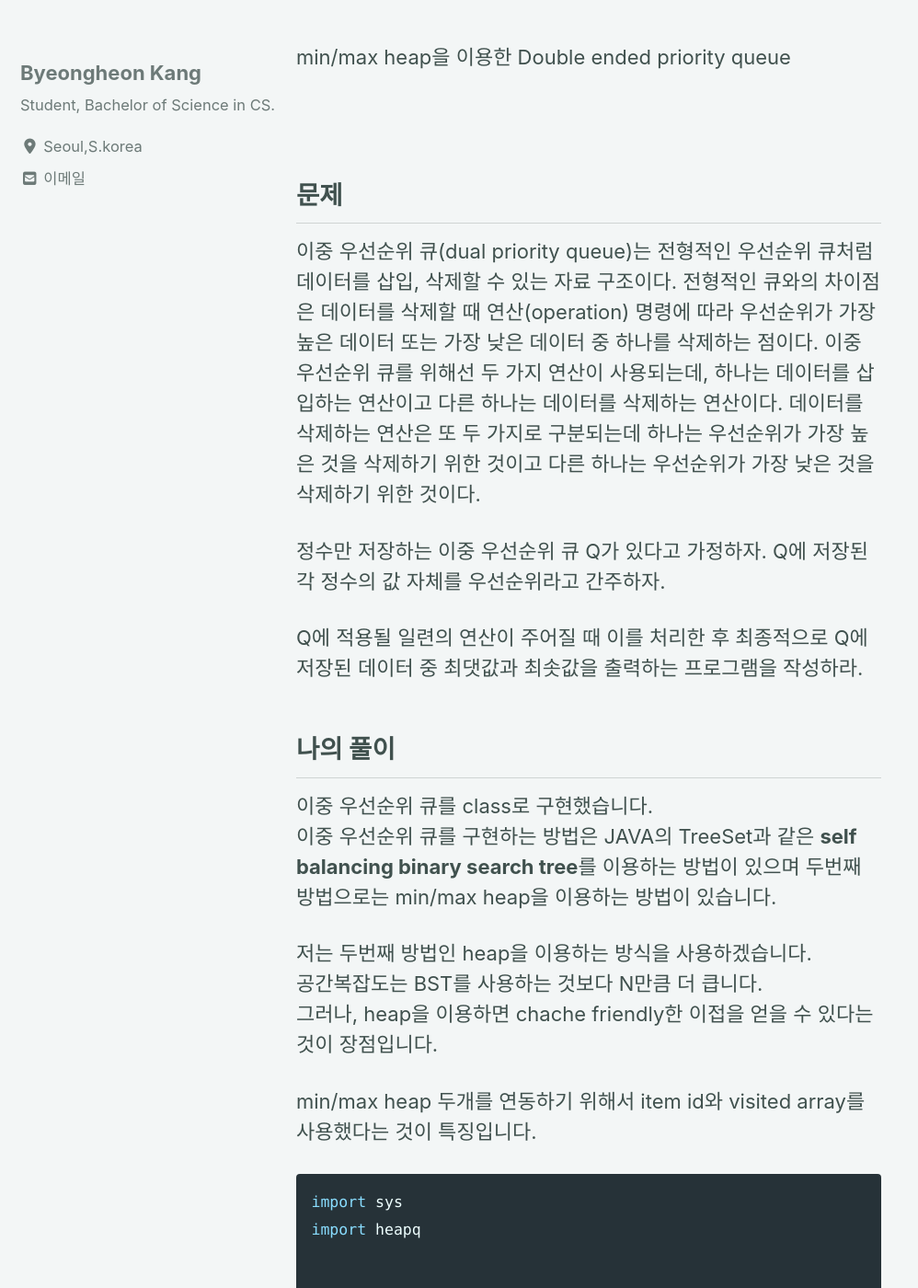
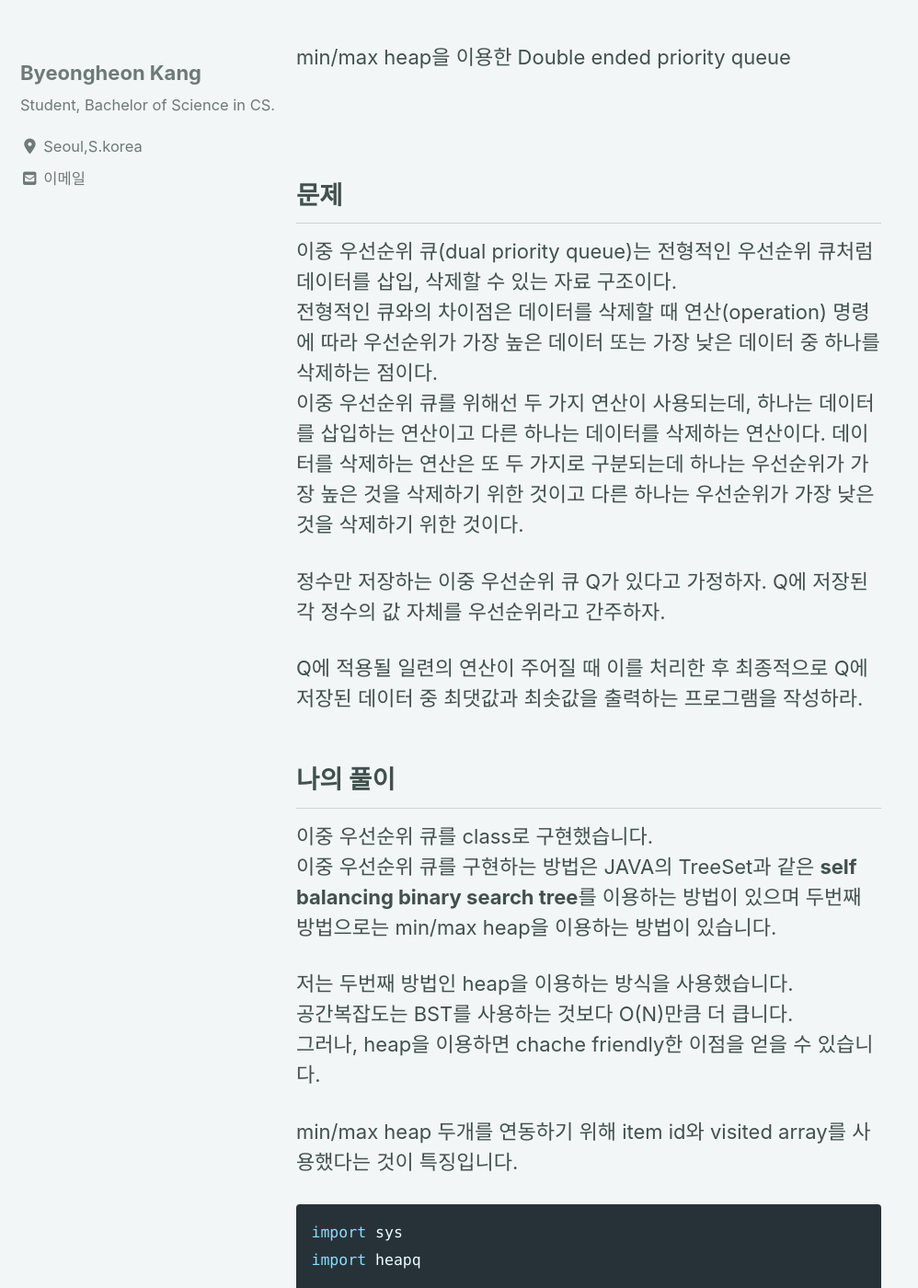
Before and after one commit to devtrail42/devtrail42.github.io, a Jekyll site: the page built from _posts/2021-05-23-96.md, in a window 1280 px wide and 1400 px high, scrolled down 537 px. Shown: the whole window at 92% size, without its empty margins (0-998 px from the left). Built offline with Jekyll 4.4.1, drawn with Linux system fonts in a browser that asks for light colours; cached includes are drawn as plain includes; nearby versions of some CDN libraries; comment, search, counter and statistics services are not loaded.

Commit message:
edit post /solve

````diff
--- a/_posts/2021-05-23-96.md
+++ b/_posts/2021-05-23-96.md
@@ -20,7 +20,9 @@ min/max heap을 이용한 Double ended priority queue
 &nbsp;
 ## 문제
 
-이중 우선순위 큐(dual priority queue)는 전형적인 우선순위 큐처럼 데이터를 삽입, 삭제할 수 있는 자료 구조이다. 전형적인 큐와의 차이점은 데이터를 삭제할 때 연산(operation) 명령에 따라 우선순위가 가장 높은 데이터 또는 가장 낮은 데이터 중 하나를 삭제하는 점이다. 이중 우선순위 큐를 위해선 두 가지 연산이 사용되는데, 하나는 데이터를 삽입하는 연산이고 다른 하나는 데이터를 삭제하는 연산이다. 데이터를 삭제하는 연산은 또 두 가지로 구분되는데 하나는 우선순위가 가장 높은 것을 삭제하기 위한 것이고 다른 하나는 우선순위가 가장 낮은 것을 삭제하기 위한 것이다.
+이중 우선순위 큐(dual priority queue)는 전형적인 우선순위 큐처럼 데이터를 삽입, 삭제할 수 있는 자료 구조이다.
+전형적인 큐와의 차이점은 데이터를 삭제할 때 연산(operation) 명령에 따라 우선순위가 가장 높은 데이터 또는 가장 낮은 데이터 중 하나를 삭제하는 점이다.
+이중 우선순위 큐를 위해선 두 가지 연산이 사용되는데, 하나는 데이터를 삽입하는 연산이고 다른 하나는 데이터를 삭제하는 연산이다.  데이터를 삭제하는 연산은 또 두 가지로 구분되는데 하나는 우선순위가 가장 높은 것을 삭제하기 위한 것이고 다른 하나는 우선순위가 가장 낮은 것을 삭제하기 위한 것이다.
 
 정수만 저장하는 이중 우선순위 큐 Q가 있다고 가정하자. Q에 저장된 각 정수의 값 자체를 우선순위라고 간주하자.
 
@@ -31,11 +33,11 @@ Q에 적용될 일련의 연산이 주어질 때 이를 처리한 후 최종적
 이중 우선순위 큐를 class로 구현했습니다.
 이중 우선순위 큐를 구현하는 방법은 JAVA의 TreeSet과 같은 **self balancing binary search tree**를 이용하는 방법이 있으며 두번째 방법으로는 min/max heap을 이용하는 방법이 있습니다.
 
-저는 두번째 방법인 heap을 이용하는 방식을 사용하겠습니다.
-공간복잡도는 BST를 사용하는 것보다 N만큼 더 큽니다.
-그러나, heap을 이용하면 chache friendly한 이접을 얻을 수 있다는 것이 장점입니다.
+저는 두번째 방법인 heap을 이용하는 방식을 사용했습니다.
+공간복잡도는 BST를 사용하는 것보다 O(N)만큼 더 큽니다.
+그러나, heap을 이용하면 chache friendly한 이점을 얻을 수 있습니다.
 
-min/max heap 두개를 연동하기 위해서 item id와 visited array를 사용했다는 것이 특징입니다.
+min/max heap 두개를 연동하기 위해 item id와 visited array를 사용했다는 것이 특징입니다.
 
 ```py
 import sys
````
